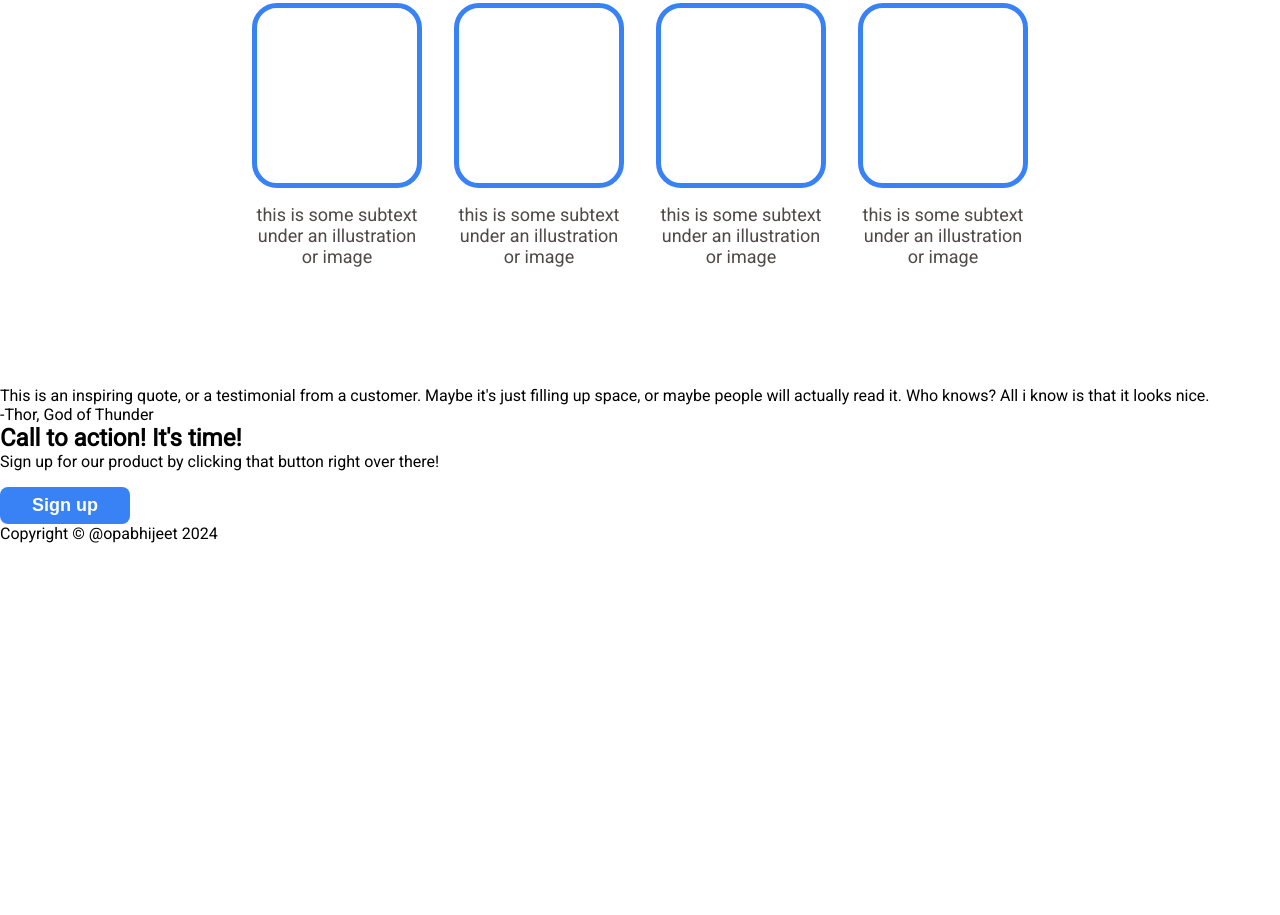
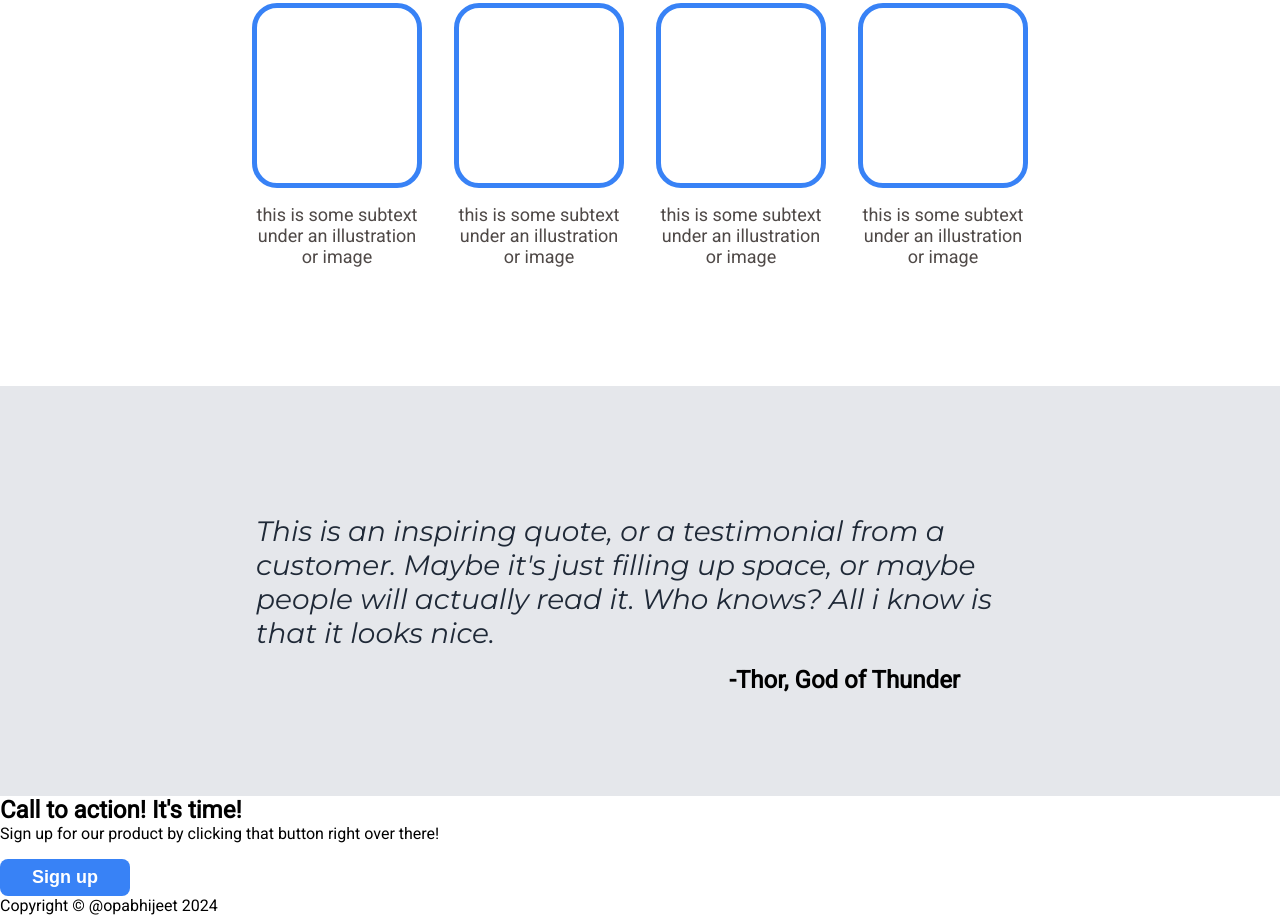
Before and after one commit to opabhijeet/landing, a plain HTML site: page index.html in a window 1280 px wide. Shown: the part 714-1629 px from the top of the page. Before the commit the page ends 1257 px from the top, so only its background shows below. Drawn offline with Linux system fonts and the light colour scheme.

Commit message:
style quote section

```diff
--- a/style.css
+++ b/style.css
@@ -94,3 +94,21 @@ h2{
     color: #4F4947;
     font-size: 18px;
 }
+.third{
+    display: flex;
+    flex-direction: column;
+    background-color: #E5E7EB;
+}
+.quote{
+    margin: 10% 20% 8px 20%;
+    font-size: 28px;
+    font-family: 'Montserrat', 'Light Italic';
+    font-style: italic;
+    color: #1F2937;
+}
+.author{
+    align-self: flex-end;
+    margin: 8px 25% 8% 20%;
+    font-size: 24px;
+    font-weight: bold;
+}
```
